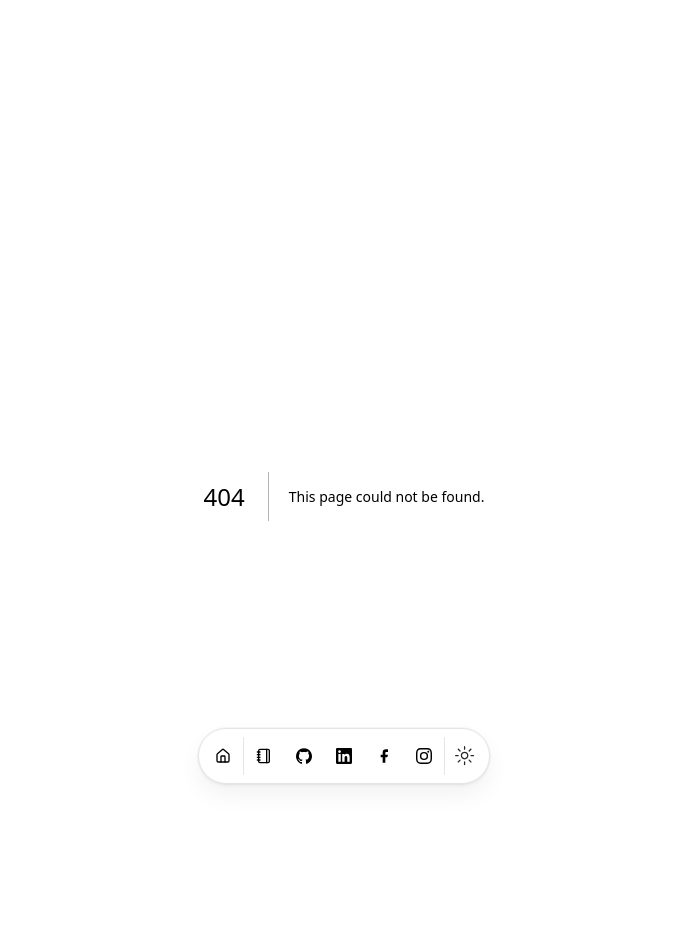
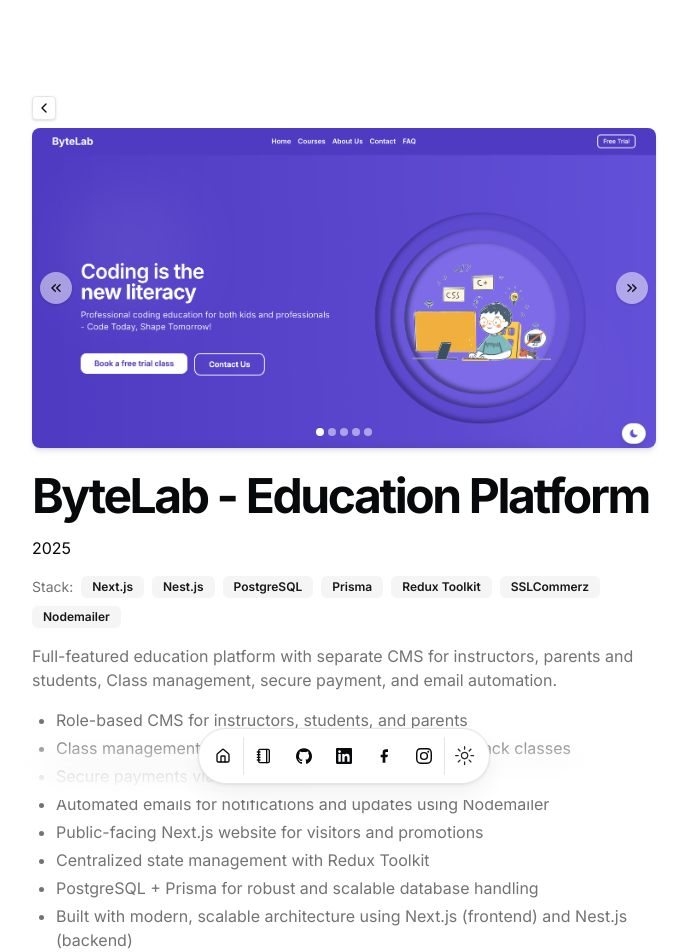
Before and after one commit to AminulHaqueShihab/portforlio, a Next.js app: page /projects/1 in a window 1280 px wide. Before the commit this address had no page. Shown: the top 952 px of the page, without its empty margins (296-983 px from the left). Built offline with nearby package versions, Linux system fonts and the light colour scheme.

Commit message:
Remove README.md file and update project card and resume data with new features and IDs for better project organization and navigation

```diff
--- a/src/app/page.tsx
+++ b/src/app/page.tsx
@@ -10,6 +10,10 @@ import Link from 'next/link';
 import Markdown from 'react-markdown';
 
 const BLUR_FADE_DELAY = 0.04;
+
+function slugify(title: string) {
+	return title.toLowerCase().replace(/\s+/g, '-');
+}
 
 export default function Page() {
 	return (
@@ -154,6 +158,7 @@ export default function Page() {
 								key={project.title}
 								delay={BLUR_FADE_DELAY * 12 + id * 0.05}
 							>
+								<Link href={`/projects/${project.id}`} >
 									<ProjectCard
 										href={project.href}
 										key={project.title}
@@ -162,8 +167,10 @@ export default function Page() {
 										dates={project.dates}
 										tags={project.technologies}
 										image={project?.image}
+										images={project?.images}
 										links={project?.links}
 									/>
+								</Link>
 							</BlurFade>
 						))}
 					</div>
@@ -227,9 +234,9 @@ export default function Page() {
 								Get in Touch
 							</h2>
 							<p className='mx-auto max-w-[600px] text-muted-foreground md:text-xl/relaxed lg:text-base/relaxed xl:text-xl/relaxed'>
-								Want to chat? or looking for a Software
-								Engineer in Sydney? I&apos;m available for opportunities in
-								Sydney and remote work. Connect with me on{' '}
+								Want to chat? or looking for a Software Engineer in Sydney?
+								I&apos;m available for opportunities in Sydney and remote work.
+								Connect with me on{' '}
 								<Link
 									href={DATA?.contact?.social?.LinkedIn?.url || ''}
 									target='_blank'
--- /dev/null
+++ b/src/app/projects/[id]/page.tsx
@@ -0,0 +1,145 @@
+'use client';
+import { DATA } from '@/data/resume';
+import { notFound } from 'next/navigation';
+import Image from 'next/image';
+import { useState } from 'react';
+import { Badge } from '@/components/ui/badge';
+import Link from 'next/link';
+import { ChevronLeft, ChevronsLeft, ChevronsRight } from 'lucide-react';
+
+type ProjectLink = {
+	href: string;
+	icon?: React.ReactNode;
+	type?: string;
+	title?: string;
+};
+
+export default function ProjectPage({ params }: { params: { id: string } }) {
+	const project = DATA.projects.find(p => p.id === params.id);
+
+	// Prefer images array, fallback to single image
+	const images =
+		project && project.images && project.images.length > 0
+			? project.images
+			: project && project.image
+			? [project.image]
+			: [];
+	const [current, setCurrent] = useState(0);
+
+	if (!project) return notFound();
+
+	const nextImage = () => setCurrent(prev => (prev + 1) % images.length);
+	const prevImage = () =>
+		setCurrent(prev => (prev - 1 + images.length) % images.length);
+
+	return (
+		<main className='flex flex-col min-h-[100dvh] space-y-10'>
+			<section className='w-full max-w-2xl mx-auto'>
+				{/* Back Button Row */}
+				<div className='flex items-center mb-2'>
+					<Link href='/'>
+						<button className='w-6 h-6 flex items-center justify-center rounded bg-background border shadow hover:bg-muted transition'>
+							<ChevronLeft className='w-4 h-4' />
+						</button>
+					</Link>
+				</div>
+				{/* Banner Carousel */}
+				{images.length > 0 && (
+					<div className='relative w-full h-64 sm:h-80 rounded-lg overflow-hidden mb-6 shadow-md'>
+						<Image
+							src={images[current]}
+							alt={project.title}
+							fill
+							className='object-cover object-top transition-all duration-700'
+							priority
+						/>
+						{/* Carousel Controls */}
+						{images.length > 1 && (
+							<>
+								<button
+									onClick={prevImage}
+									className='absolute left-2 top-1/2 -translate-y-1/2 bg-background/50 rounded-full p-2 shadow hover:bg-background/90 transition'
+									aria-label='Previous image'
+								>
+									<ChevronsLeft className='w-4 h-4' />
+								</button>
+								<button
+									onClick={nextImage}
+									className='absolute right-2 top-1/2 -translate-y-1/2 bg-background/50 rounded-full p-2 shadow hover:bg-background/90 transition'
+									aria-label='Next image'
+								>
+									<ChevronsRight className='w-4 h-4' />
+								</button>
+								{/* Dots */}
+								<div className='absolute bottom-3 left-1/2 -translate-x-1/2 flex gap-1'>
+									{images.map((_, idx) => (
+										<span
+											key={idx}
+											className={`h-2 w-2 rounded-full inline-block ${
+												idx === current ? 'bg-white' : 'bg-white/50'
+											}`}
+										/>
+									))}
+								</div>
+							</>
+						)}
+					</div>
+				)}
+				<div className='space-y-4'>
+					<h1 className='text-3xl font-bold tracking-tighter sm:text-5xl mb-2'>
+						{project.title}
+					</h1>
+					<h1 className='font-sans'>{project.dates}</h1>
+					<div className='flex flex-wrap gap-2 items-center text-sm text-muted-foreground'>
+						<h1 className='font-sans'>Stack:</h1>
+						{project.technologies &&
+							project.technologies.map(tech => (
+								<Badge key={tech} variant='secondary'>
+									{tech}
+								</Badge>
+							))}
+					</div>
+					<p className='prose dark:prose-invert text-pretty text-muted-foreground text-base mt-2'>
+						{project.description}
+					</p>
+					{project.features && project.features.length > 0 && (
+						<ul className='list-disc pl-6 space-y-1 text-muted-foreground text-base'>
+							{project.features.map((feature, idx) => (
+								<li key={idx}>{feature}</li>
+							))}
+						</ul>
+					)}
+					{Array.isArray(project.links) && project.links.length > 0 && (
+						<div className='flex flex-wrap gap-2 mt-4'>
+							{(project.links as ProjectLink[]).map((link, idx) => (
+								<Link
+									href={link.href}
+									key={idx}
+									target='_blank'
+									rel='noopener noreferrer'
+								>
+									<Badge className='flex gap-2 px-2 py-1 text-[10px]'>
+										{link.icon}
+										{link.type}
+									</Badge>
+								</Link>
+							))}
+						</div>
+					)}
+					{project.href && (
+						<div className='mt-4'>
+							<Link
+								href={project.href}
+								target='_blank'
+								rel='noopener noreferrer'
+								className='text-blue-500 hover:underline'
+							>
+								Visit Project ↗
+							</Link>
+						</div>
+					)}
+				</div>
+			</section>
+		</main>
+	);
+}
--- /dev/null
+++ b/src/app/projects/page.tsx
@@ -0,0 +1,46 @@
+import { DATA } from '@/data/resume';
+import { ProjectCard } from '@/components/project-card';
+import Link from 'next/link';
+
+export default function ProjectsPage() {
+	return (
+		<main className='flex flex-col min-h-[100dvh] space-y-10'>
+			<section className='space-y-12 w-full py-12 max-w-2xl mx-auto'>
+				<div className='flex flex-col items-center justify-center space-y-4 text-center'>
+					<div className='space-y-2'>
+						<div className='inline-block rounded-lg bg-foreground text-background px-3 py-1 text-sm'>
+							Projects
+						</div>
+						<h1 className='text-3xl font-bold tracking-tighter sm:text-5xl'>
+							All Software Engineering Projects
+						</h1>
+						<p className='text-muted-foreground md:text-xl/relaxed lg:text-base/relaxed xl:text-xl/relaxed'>
+							Explore my portfolio of software engineering projects, from web
+							apps to platforms.
+						</p>
+					</div>
+				</div>
+				<div className='grid grid-cols-1 gap-3 sm:grid-cols-2 max-w-[800px] mx-auto'>
+					{DATA.projects.map(project => (
+						<Link
+							key={project.id}
+							href={`/projects/${project.id}`}
+							className='block'
+						>
+							<ProjectCard
+								href={project.href}
+								title={project.title}
+								description={project.description}
+								dates={project.dates}
+								tags={project.technologies}
+								image={project?.image}
+								images={project?.images}
+								links={project?.links}
+							/>
+						</Link>
+					))}
+				</div>
+			</section>
+		</main>
+	);
+}
--- a/src/components/project-card.tsx
+++ b/src/components/project-card.tsx
@@ -62,11 +62,11 @@ export function ProjectCard({
 				'flex flex-col overflow-hidden border hover:shadow-lg transition-all duration-300 ease-out h-full'
 			}
 		>
-			<Link
+			{/* <Link
 				href={href || '#'}
 				target='_blank'
 				className={cn('block cursor-pointer', className)}
-			>
+			> */}
 				{video && (
 					<video
 						src={video}
@@ -110,7 +110,7 @@ export function ProjectCard({
 						/>
 					)
 				)}
-			</Link>
+			{/* </Link> */}
 			<CardHeader className='px-2'>
 				<div className='space-y-1'>
 					<CardTitle className='mt-1 text-base'>{title}</CardTitle>
--- a/src/data/resume.tsx
+++ b/src/data/resume.tsx
@@ -143,6 +143,7 @@ export const DATA = {
 
 	projects: [
 		{
+      id: '1',
 			title: 'ByteLab - Education Platform',
 			href: 'https://bytelab.pro/',
 			dates: '2025',
@@ -167,8 +168,19 @@ export const DATA = {
 				'Nodemailer',
 			],
 			links: [],
+			features: [
+				'Role-based CMS for instructors, students, and parents',
+				'Class management: create, schedule, class notes, and track classes',
+				'Secure payments via SSLCommerz',
+				'Automated emails for notifications and updates using Nodemailer',
+				'Public-facing Next.js website for visitors and promotions',
+				'Centralized state management with Redux Toolkit',
+				'PostgreSQL + Prisma for robust and scalable database handling',
+				'Built with modern, scalable architecture using Next.js (frontend) and Nest.js (backend)',
+			],
 		},
 		{
+      id: '2',
 			title: 'Eventpro - Ticketing Platform',
 			href: 'https://eventpro-ticketing-frontend.vercel.app/',
 			dates: '2024',
@@ -195,8 +207,15 @@ export const DATA = {
 				'Nodemailer',
 			],
 			links: [],
+			features: [
+				'An Highly Responsive, User-friendly Event Ticketing platform with separate CMS for agencies and admin, and an event CRM for creating and managing events, transaction and tickets.',
+				'Led the entire project lifecycle from initial planning and system design to full-stack development, including both frontend and backend components.',
+				'Integrated SSLcommerz as the payment gateway to facilitate secure online transactions and implemented PDF ticket generation with Puppeteer, incorporating email notifications with attached tickets using Nodemailer.',
+				'Enabled user-friendly ticket purchasing for registered and guest users, with options to download tickets directly from the platform.',
+			],
 		},
 		{
+      id: '3',
 			title: 'Fish & Meat Club',
 			href: 'https://www.fishnmeatclub.com/',
 			dates: '2023',
@@ -206,8 +225,15 @@ export const DATA = {
 				'E-commerce site with admin dashboard, animations, JWT auth, and full-stack REST APIs.',
 			technologies: ['Next.js', 'MongoDB', 'Chakra UI', 'Redux Toolkit'],
 			links: [],
+			features: [
+				'E-commerce solution with Responsive UI, Framer Motion animations and built an Admin Dashboard for streamlined product and order management.',
+				'Implemented JWT authentication for secure user login and Redux Toolkit for state management',
+				'Created RESTful APIs and managed MongoDB for backend operations and scalable data storage.',
+				'Deployed for production and maintained the website for optimal performance.',
+			],
 		},
 		{
+      id: '4',
 			title: 'Shohoz Air',
 			href: 'https://air.shohoz.com/',
 			dates: '2023',
@@ -217,8 +243,15 @@ export const DATA = {
 				'Flight booking platform with flight APIs, booking and payment system, admin CMS, and refund modules.',
 			technologies: ['React.js', 'Express.js', 'Sequelize', 'Joi'],
 			links: [],
+			features: [
+				'Contributed to integrating external flight API services.',
+				'Worked on the flight booking, reissuing, refunding, and payment systems.',
+				'Developed advanced flight data filtering, a dynamic Markup system, and a complete payment pipeline.',
+				'Built the backend and admin CMS for the platform.',
+			],
 		},
 		{
+      id: '5',
 			title: 'Bazar365',
 			href: 'https://www.bazar365.com/',
 			dates: '2023',
@@ -234,8 +267,15 @@ export const DATA = {
 				'Framer Motion',
 			],
 			links: [],
+			features: [
+				'Contributed to an e-commerce solution to enhance user engagement and performance.',
+				'Used Next.js, TypeScript, Chakra UI, for a responsive interface with customizable dark mode and fluid animations.',
+				'Integrated APIs and managed state with Redux toolkit.',
+				'Crafted visually appealing UI components to enhance the overall user experience.',
+			],
 		},
 		{
+      id: '6',
 			title: 'Scary Pacman',
 			href: 'https://aminulhaqueshihab.github.io/Scary-Pacman-game/',
 			dates: '2022',
@@ -245,6 +285,9 @@ export const DATA = {
 				'Fun browser game inspired by Pacman and Snake, built with vanilla JS, HTML, and CSS.',
 			technologies: ['HTML', 'CSS', 'JavaScript'],
 			links: [],
+			features: [
+				'This is a simple JavaScript-based game, inspired by Pacman and Snake game. It is developed using HTML, CSS, and JavaScript.',
+			],
 		},
 	],
 
```
Also changed, not shown: 1 other file (tests, documents, lock files or other folders). Lines whose indentation alone changed are shown as unchanged.
